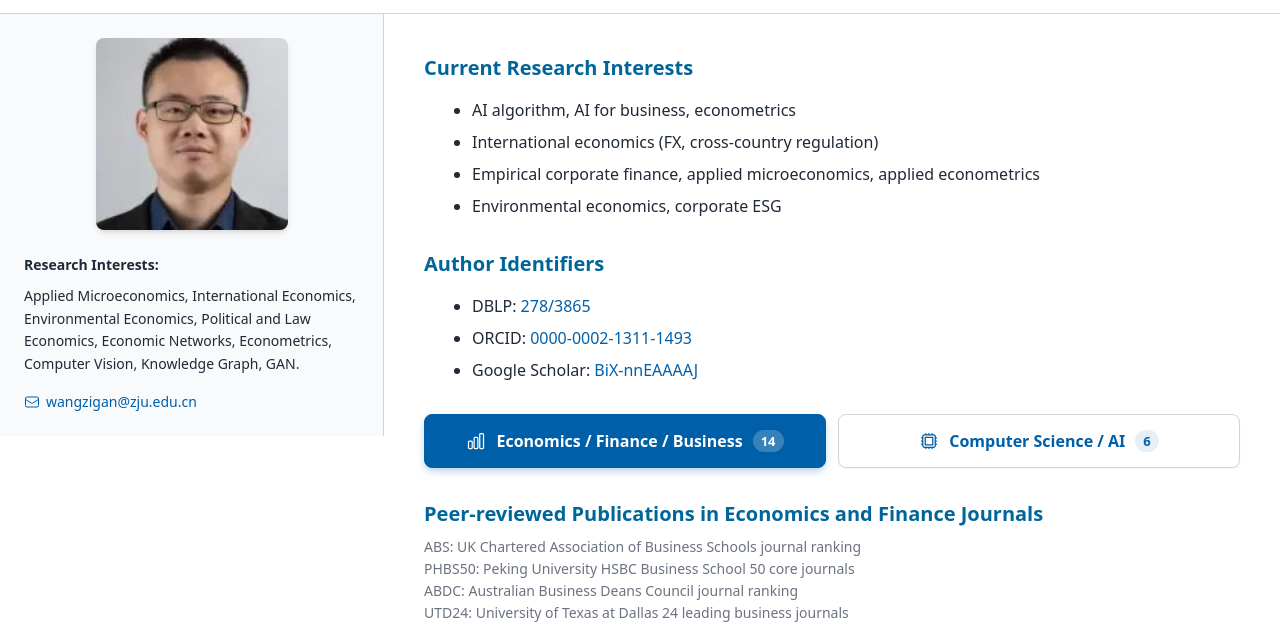
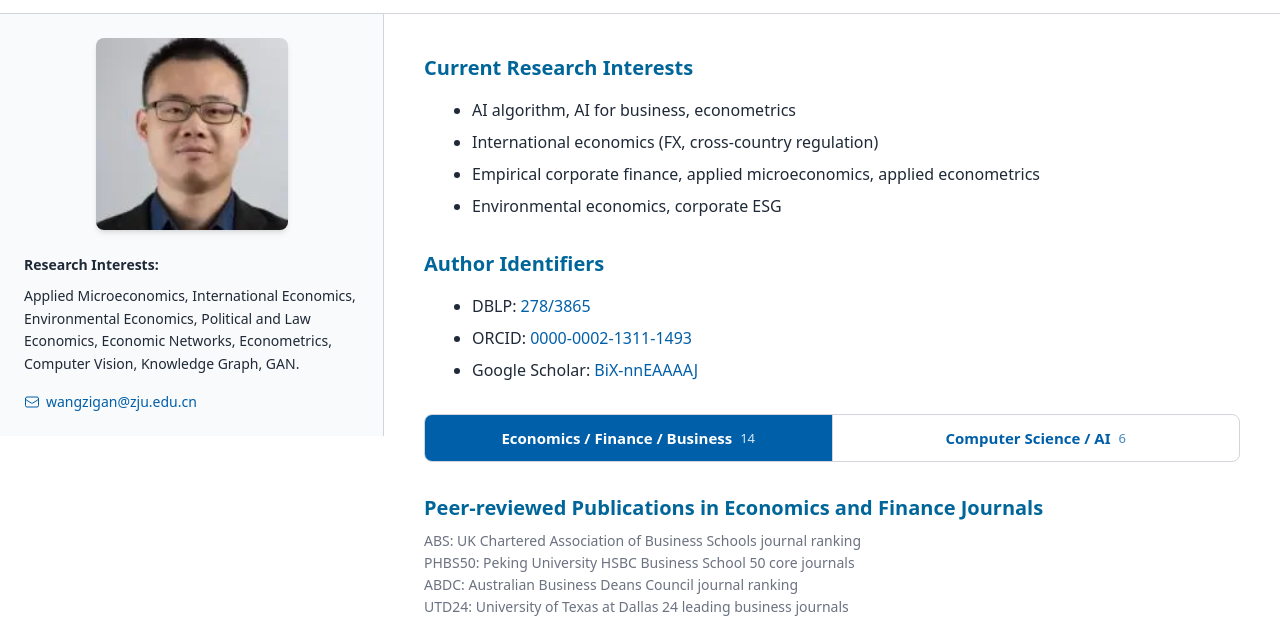
Before and after one commit to macaumuse/website-profile, a plain HTML site: page pub.html in a window 1280 px wide. Shown: the part 83-724 px from the top of the page. Drawn offline with Linux system fonts and the light colour scheme.

Commit message:
Simplify publication field buttons
Remove the icons and restyle the two field buttons as a single joined
pair: text only, the selected side filled in the site blue, counts shown
as small muted numbers. Stacks vertically on narrow screens.

Co-Authored-By: Claude Fable 5.1 <noreply@anthropic.com>

```diff
--- a/assets/styles.css
+++ b/assets/styles.css
@@ -368,34 +368,36 @@ select {
    Publications page (pub.html): field switch and entries.
    Typography follows the homepage sections.
    ========================================================================= */
-.pub-switch { display: flex; flex-wrap: wrap; gap: 0.75rem; margin: 0.25rem 0 2rem; }
+.pub-switch {
+  display: flex; gap: 0; margin: 0.5rem 0 2rem;
+  border: 1px solid var(--color-gray-300); border-radius: 0.5rem; overflow: hidden;
+  background: var(--color-white);
+}
 .pub-switch-btn {
-  flex: 1 1 16rem; display: inline-flex; align-items: center; justify-content: center; gap: 0.625rem;
-  padding: 0.875rem 1.25rem; border: 1px solid var(--color-gray-300); border-radius: 0.5rem;
-  background: var(--color-white); color: var(--color-primary);
-  font-size: 1rem; line-height: 1.5rem; font-weight: 600;
-  box-shadow: 0 1px 2px 0 rgb(0 0 0 / 0.05);
-  transition: background-color 150ms, border-color 150ms, color 150ms, box-shadow 150ms;
+  flex: 1 1 0; min-width: 0; display: inline-flex; align-items: center; justify-content: center; gap: 0.5rem;
+  padding: 0.75rem 1rem; color: var(--color-primary);
+  font-size: 0.9375rem; line-height: 1.375rem; font-weight: 600; text-align: center;
+  transition: background-color 150ms, color 150ms;
 }
 .pub-switch:not(.is-ready) .pub-switch-btn { transition: none; }
-.pub-switch-btn:hover { border-color: var(--color-primary); background: rgb(0 95 169 / 0.04); }
-.pub-switch-btn:focus-visible { outline: 2px solid var(--color-primary); outline-offset: 2px; }
-.pub-switch-btn[aria-selected="true"] {
-  background: var(--color-primary); border-color: var(--color-primary); color: var(--color-white);
-  box-shadow: 0 4px 10px -2px rgb(0 95 169 / 0.35);
+.pub-switch-btn + .pub-switch-btn { border-inline-start: 1px solid var(--color-gray-300); }
+.pub-switch-btn:hover { background: rgb(0 95 169 / 0.06); }
+.pub-switch-btn:focus-visible { outline: 2px solid var(--color-primary); outline-offset: -3px; }
+.pub-switch-btn[aria-selected="true"] { background: var(--color-primary); color: var(--color-white); }
+.pub-switch-btn[aria-selected="true"]:hover { background: var(--color-primary); }
+.pub-switch-count { font-weight: 500; font-size: 0.8125rem; opacity: 0.75; font-variant-numeric: tabular-nums; }
+.pub-switch-btn[aria-selected="true"] .pub-switch-count { opacity: 0.85; }
+@media (max-width: 480px) {
+  .pub-switch { flex-direction: column; }
+  .pub-switch-btn + .pub-switch-btn { border-inline-start: 0; border-top: 1px solid var(--color-gray-300); }
 }
-.pub-switch-icon { width: 1.25rem; height: 1.25rem; flex-shrink: 0; }
-.pub-switch-count {
-  padding: 0 0.5rem; border-radius: 9999px; font-size: 0.8125rem; line-height: 1.375rem; font-weight: 600;
-  font-variant-numeric: tabular-nums; background: rgb(0 95 169 / 0.1);
-}
-.pub-switch-btn[aria-selected="true"] .pub-switch-count { background: rgb(255 255 255 / 0.22); }
-[data-theme="dark"] .pub-switch-btn { background: var(--color-gray-800); border-color: var(--color-gray-600); color: var(--color-blue-400); box-shadow: none; }
-[data-theme="dark"] .pub-switch-btn:hover { border-color: var(--color-blue-400); background: rgb(96 165 250 / 0.08); }
+[data-theme="dark"] .pub-switch { border-color: var(--color-gray-600); background: var(--color-gray-800); }
+[data-theme="dark"] .pub-switch-btn { color: var(--color-blue-400); }
+[data-theme="dark"] .pub-switch-btn + .pub-switch-btn { border-color: var(--color-gray-600); }
+[data-theme="dark"] .pub-switch-btn:hover { background: rgb(96 165 250 / 0.1); }
 [data-theme="dark"] .pub-switch-btn:focus-visible { outline-color: var(--color-blue-400); }
-[data-theme="dark"] .pub-switch-btn[aria-selected="true"] { background: var(--color-blue-600); border-color: var(--color-blue-600); color: var(--color-white); }
-[data-theme="dark"] .pub-switch-count { background: rgb(96 165 250 / 0.15); }
-[data-theme="dark"] .pub-switch-btn[aria-selected="true"] .pub-switch-count { background: rgb(255 255 255 / 0.2); }
+[data-theme="dark"] .pub-switch-btn[aria-selected="true"],
+[data-theme="dark"] .pub-switch-btn[aria-selected="true"]:hover { background: var(--color-blue-600); color: var(--color-white); }
 
 .pub-panel[hidden] { display: none; }
 .pub-legend { margin: 0 0 1.25rem; font-size: 0.875rem; line-height: 1.375rem; color: var(--color-gray-500); }
--- a/pub.html
+++ b/pub.html
@@ -120,14 +120,12 @@
         <!-- Field switch -->
         <div class="pub-switch" role="tablist" aria-label="Publication field">
           <button type="button" class="pub-switch-btn" role="tab" id="tab-econ" data-tab="econ" aria-controls="panel-econ" aria-selected="true">
-            <svg class="pub-switch-icon" fill="none" stroke="currentColor" stroke-width="1.5" viewBox="0 0 24 24" aria-hidden="true"><path stroke-linecap="round" stroke-linejoin="round" d="M3 13.125C3 12.504 3.504 12 4.125 12h2.25c.621 0 1.125.504 1.125 1.125v6.75C7.5 20.496 6.996 21 6.375 21h-2.25A1.125 1.125 0 0 1 3 19.875v-6.75ZM9.75 8.625c0-.621.504-1.125 1.125-1.125h2.25c.621 0 1.125.504 1.125 1.125v11.25c0 .621-.504 1.125-1.125 1.125h-2.25a1.125 1.125 0 0 1-1.125-1.125V8.625ZM16.5 4.125c0-.621.504-1.125 1.125-1.125h2.25C20.496 3 21 3.504 21 4.125v15.75c0 .621-.504 1.125-1.125 1.125h-2.25a1.125 1.125 0 0 1-1.125-1.125V4.125Z"/></svg>
-            <span data-i18n="sections.pub_tab_econ">Economics / Finance / Business</span>
-            <span class="pub-switch-count">14</span>
+            <span class="pub-switch-label" data-i18n="sections.pub_tab_econ">Economics / Finance / Business</span>
+            <span class="pub-switch-count" aria-label="14 publications">14</span>
           </button>
           <button type="button" class="pub-switch-btn" role="tab" id="tab-cs" data-tab="cs" aria-controls="panel-cs" aria-selected="false" tabindex="-1">
-            <svg class="pub-switch-icon" fill="none" stroke="currentColor" stroke-width="1.5" viewBox="0 0 24 24" aria-hidden="true"><path stroke-linecap="round" stroke-linejoin="round" d="M8.25 3v1.5M4.5 8.25H3m18 0h-1.5M4.5 12H3m18 0h-1.5m-15 3.75H3m18 0h-1.5M8.25 19.5V21M12 3v1.5m0 15V21m3.75-18v1.5m0 15V21m-9-1.5h10.5a2.25 2.25 0 0 0 2.25-2.25V6.75a2.25 2.25 0 0 0-2.25-2.25H6.75A2.25 2.25 0 0 0 4.5 6.75v10.5a2.25 2.25 0 0 0 2.25 2.25Zm.75-12h9v9h-9v-9Z"/></svg>
-            <span data-i18n="sections.pub_tab_cs">Computer Science / AI</span>
-            <span class="pub-switch-count">6</span>
+            <span class="pub-switch-label" data-i18n="sections.pub_tab_cs">Computer Science / AI</span>
+            <span class="pub-switch-count" aria-label="6 publications">6</span>
           </button>
         </div>
 
```
